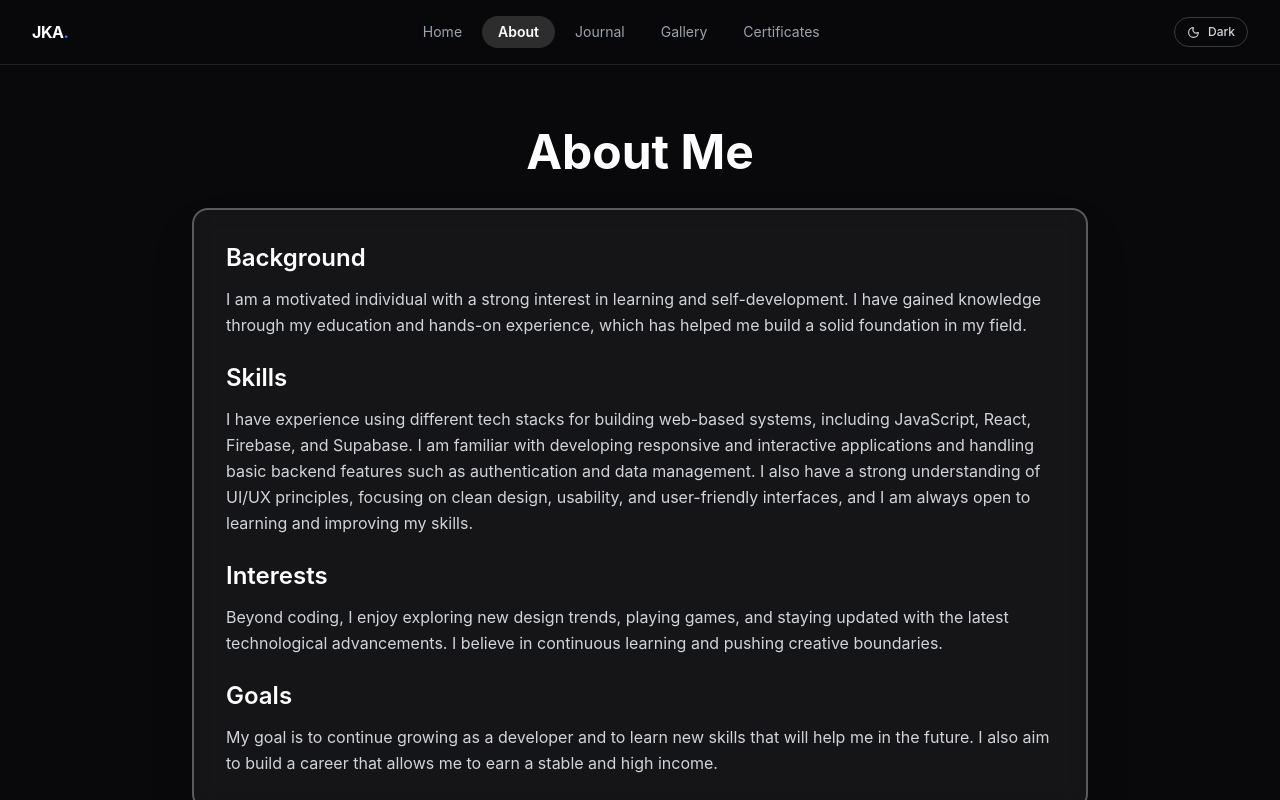
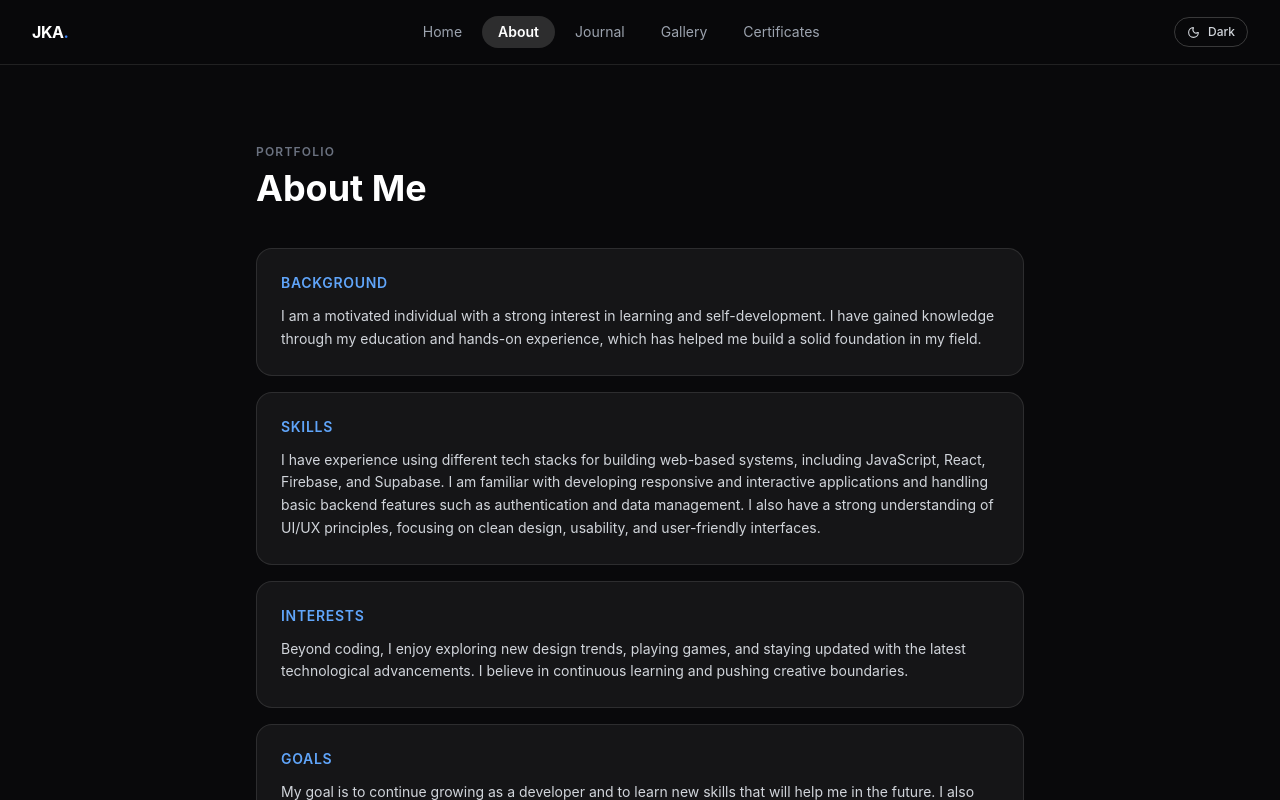
Before and after one commit to JustineKurl/MyPortfolio, a React (Create React App) app: page / in a window 1280 px wide. Both pictures are taken after a click on the button "About". Shown: the top 800 px of the page. Built offline with nearby package versions, Linux system fonts and the light colour scheme.

Commit message:
Refactor About component to use sections array

```diff
--- a/src/components/About.js
+++ b/src/components/About.js
@@ -1,57 +1,62 @@
 import React from 'react';
+
+const sections = [
+  {
+    title: 'Background',
+    text: 'I am a motivated individual with a strong interest in learning and self-development. I have gained knowledge through my education and hands-on experience, which has helped me build a solid foundation in my field.',
+  },
+  {
+    title: 'Skills',
+    text: 'I have experience using different tech stacks for building web-based systems, including JavaScript, React, Firebase, and Supabase. I am familiar with developing responsive and interactive applications and handling basic backend features such as authentication and data management. I also have a strong understanding of UI/UX principles, focusing on clean design, usability, and user-friendly interfaces.',
+  },
+  {
+    title: 'Interests',
+    text: 'Beyond coding, I enjoy exploring new design trends, playing games, and staying updated with the latest technological advancements. I believe in continuous learning and pushing creative boundaries.',
+  },
+  {
+    title: 'Goals',
+    text: 'My goal is to continue growing as a developer and to learn new skills that will help me in the future. I also aim to build a career that allows me to earn a stable and high income.',
+  },
+];
 
 const About = ({ isDarkMode }) => {
   return (
-    <div className="min-h-screen py-12 animate-fadeIn">
-      <div className="max-w-4xl mx-auto">
-        <h2 className={`text-5xl font-bold mb-8 text-center ${
-          isDarkMode ? 'text-white' : 'text-black'
-        }`}>
-          About Me
-        </h2>
-        <div className={`backdrop-blur-md rounded-2xl p-8 shadow-2xl border-2 transform transition-all duration-500 hover:scale-105 ${
-          isDarkMode ? 'bg-white/5 border-white/30' : 'bg-black/5 border-black/30'
-        }`}>
-          <div className={`space-y-6 ${isDarkMode ? 'text-gray-300' : 'text-gray-700'}`}>
-            <div>
-              <h3 className={`text-2xl font-semibold mb-3 ${isDarkMode ? 'text-white' : 'text-black'}`}>
-                Background
+    <div className="min-h-screen py-16 animate-fadeIn">
+      <div className="max-w-3xl mx-auto">
+
+        <div className="mb-10">
+          <p className={`text-xs font-semibold tracking-widest uppercase mb-2 ${
+            isDarkMode ? 'text-gray-500' : 'text-gray-400'
+          }`}>
+            Portfolio
+          </p>
+          <h2 className={`text-4xl font-bold ${isDarkMode ? 'text-white' : 'text-black'}`}>
+            About Me
+          </h2>
+        </div>
+
+        <div className="space-y-4">
+          {sections.map((s) => (
+            <div
+              key={s.title}
+              className={`rounded-2xl p-6 border transition-colors duration-300 ${
+                isDarkMode
+                  ? 'bg-white/5 border-white/10 hover:bg-white/8'
+                  : 'bg-white border-black/8 shadow-sm hover:shadow-md'
+              }`}
+            >
+              <h3 className={`text-sm font-semibold tracking-wider uppercase mb-3 ${
+                isDarkMode ? 'text-blue-400' : 'text-blue-600'
+              }`}>
+                {s.title}
               </h3>
-              <p className="leading-relaxed">
-                I am a motivated individual with a strong interest in learning and self-development.
-                I have gained knowledge through my education and hands-on experience, which has helped me build a solid foundation in my field.
+              <p className={`text-sm leading-relaxed ${
+                isDarkMode ? 'text-gray-300' : 'text-gray-600'
+              }`}>
+                {s.text}
               </p>
             </div>
-            <div>
-              <h3 className={`text-2xl font-semibold mb-3 ${isDarkMode ? 'text-white' : 'text-black'}`}>
-                Skills
-              </h3>
-              <p className="leading-relaxed">
-                I have experience using different tech stacks for building web-based systems, including JavaScript, React, Firebase, and Supabase.
-                I am familiar with developing responsive and interactive applications and handling basic backend features such as authentication and data management.
-                I also have a strong understanding of UI/UX principles, focusing on clean design, usability, and user-friendly interfaces, and I am always open to learning and improving my skills.
-              </p>
-            </div>
-            <div>
-              <h3 className={`text-2xl font-semibold mb-3 ${isDarkMode ? 'text-white' : 'text-black'}`}>
-                Interests
-              </h3>
-              <p className="leading-relaxed">
-                Beyond coding, I enjoy exploring new design trends, playing games, and staying updated
-                with the latest technological advancements. I believe in continuous learning and
-                pushing creative boundaries.
-              </p>
-            </div>
-            <div>
-              <h3 className={`text-2xl font-semibold mb-3 ${isDarkMode ? 'text-white' : 'text-black'}`}>
-                Goals
-              </h3>
-              <p className="leading-relaxed">
-                My goal is to continue growing as a developer and to learn new skills that will help me in the future.
-                I also aim to build a career that allows me to earn a stable and high income.
-              </p>
-            </div>
-          </div>
+          ))}
         </div>
       </div>
     </div>
```
